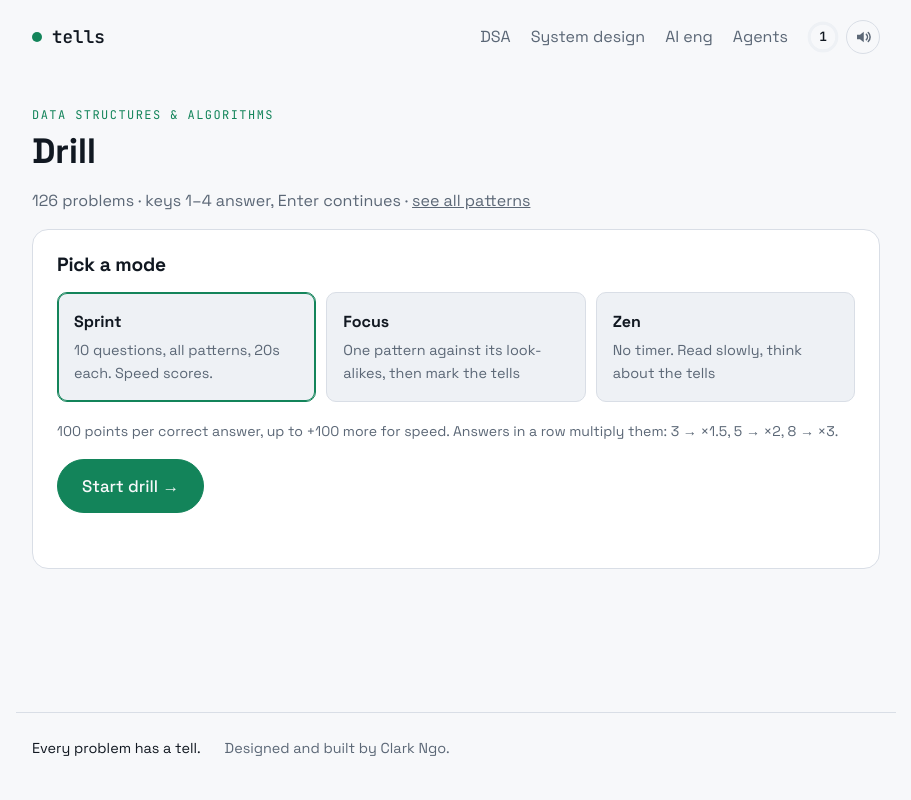
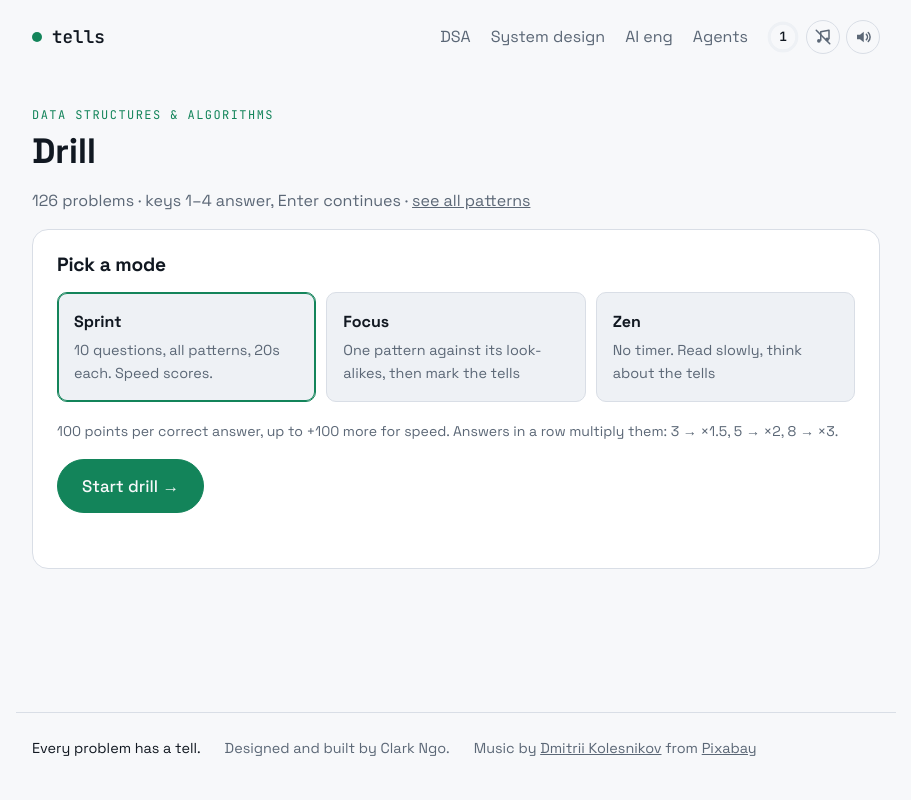
Before and after one commit to clarkngo/tells, an Astro site: page /tells/dsa/drill in a window 1280 px wide. Shown: the whole page, without its empty margins (184-1095 px from the left). Built offline with nearby package versions, Linux system fonts and the light colour scheme; Astro itself is replaced by a stand-in of ours.

Commit message:
Add optional background music
A header toggle (off by default, remembered per browser) loops a study
track at low volume and resumes its position across page loads. Credits
Dmitrii Kolesnikov / Pixabay in the footer.

Co-Authored-By: Claude Opus 5.5 <noreply@anthropic.com>

```diff
--- a/src/components/Player.tsx
+++ b/src/components/Player.tsx
@@ -1,22 +1,29 @@
 import { useEffect, useState } from 'preact/hooks';
 import { PROFILE_CHANGED, levelOf, loadProfile, titleOf, xpForLevel, type Profile } from '../lib/profile';
 import { SOUND_CHANGED, isMuted, setMuted } from '../lib/sfx';
+import { MUSIC_CHANGED, initMusic, isMusicOn, setMusicOn } from '../lib/music';
 
-// Header widget: level ring (fills toward the next level) and a mute toggle.
+// Header widget: level ring (fills toward the next level), a music toggle and a mute toggle.
 export default function Player() {
   const [p, setP] = useState<Profile | null>(null);
   const [muted, setM] = useState(false);
+  const [music, setMusic] = useState(false);
   useEffect(() => {
     const r = () => setP(loadProfile());
     const m = () => setM(isMuted());
+    const mu = () => setMusic(isMusicOn());
     r();
     m();
+    mu();
+    initMusic();
     addEventListener(PROFILE_CHANGED, r);
     addEventListener(SOUND_CHANGED, m);
+    addEventListener(MUSIC_CHANGED, mu);
     addEventListener('storage', r);
     return () => {
       removeEventListener(PROFILE_CHANGED, r);
       removeEventListener(SOUND_CHANGED, m);
+      removeEventListener(MUSIC_CHANGED, mu);
       removeEventListener('storage', r);
     };
   }, []);
@@ -37,6 +44,16 @@ export default function Player() {
         </svg>
         <b>{lv}</b>
       </span>
+      <button type="button" class={`mute music ${music ? 'on' : ''}`} aria-pressed={music}
+        aria-label={music ? 'Turn background music off' : 'Turn background music on'}
+        title={music ? 'Music on' : 'Music off'} onClick={() => setMusicOn(!music)}>
+        <svg viewBox="0 0 24 24" aria-hidden="true">
+          <path d="M9 17V5l11-2v12" stroke="currentColor" stroke-width="2" fill="none" stroke-linejoin="round" />
+          <circle cx="6.5" cy="17" r="2.5" fill="currentColor" />
+          <circle cx="17.5" cy="15" r="2.5" fill="currentColor" />
+          {!music && <path d="M3 3l18 18" stroke="currentColor" stroke-width="2" stroke-linecap="round" />}
+        </svg>
+      </button>
       <button type="button" class="mute" aria-pressed={muted} aria-label={muted ? 'Turn sound on' : 'Turn sound off'}
         title={muted ? 'Sound off' : 'Sound on'} onClick={() => setMuted(!muted)}>
         <svg viewBox="0 0 24 24" aria-hidden="true">
--- a/src/layouts/Base.astro
+++ b/src/layouts/Base.astro
@@ -34,6 +34,10 @@ const nav = tracks.map((t) => ({ prefix: `${base}${t.slug}/`, label: t.short }))
     <footer class="site-foot">
       <span>Every problem has a tell.</span>
       <span class="muted">Designed and built by Clark Ngo.</span>
+      <span class="muted credit">
+        Music by <a href="https://pixabay.com/users/the_mountain-3616498/?utm_source=link-attribution&utm_medium=referral&utm_campaign=music&utm_content=602501">Dmitrii Kolesnikov</a>
+        from <a href="https://pixabay.com//?utm_source=link-attribution&utm_medium=referral&utm_campaign=music&utm_content=602501">Pixabay</a>
+      </span>
     </footer>
   </body>
 </html>
--- /dev/null
+++ b/src/lib/music.ts
@@ -0,0 +1,67 @@
+// Background music: off by default, remembered per browser. Pages are full
+// reloads, so the playback position is carried across them in sessionStorage.
+const ON_KEY = 'tells:v1:music';
+const POS_KEY = 'tells:music-pos';
+export const MUSIC_CHANGED = 'tells:music-changed';
+const VOLUME = 0.25;
+
+let el: HTMLAudioElement | null = null;
+
+export function isMusicOn(): boolean {
+  try {
+    return localStorage.getItem(ON_KEY) === '1';
+  } catch {
+    return false;
+  }
+}
+
+function track(): HTMLAudioElement {
+  if (el) return el;
+  el = new Audio(`${import.meta.env.BASE_URL}audio/study-music.mp3`);
+  el.loop = true;
+  el.volume = VOLUME;
+  el.preload = 'none';
+  try {
+    const pos = Number(sessionStorage.getItem(POS_KEY));
+    if (pos > 0) el.currentTime = pos;
+  } catch {
+    /* ignore */
+  }
+  addEventListener('pagehide', () => {
+    try {
+      if (el) sessionStorage.setItem(POS_KEY, String(el.currentTime));
+    } catch {
+      /* ignore */
+    }
+  });
+  return el;
+}
+
+// Browsers block audio until the visitor interacts with the page, so if
+// playing fails, try again on the first tap or key press.
+function play() {
+  const a = track();
+  a.play().catch(() => {
+    const retry = () => {
+      if (isMusicOn()) a.play().catch(() => {});
+    };
+    addEventListener('pointerdown', retry, { once: true });
+    addEventListener('keydown', retry, { once: true });
+  });
+}
+
+export function setMusicOn(on: boolean) {
+  try {
+    localStorage.setItem(ON_KEY, on ? '1' : '0');
+  } catch {
+    /* ignore */
+  }
+  if (on) play();
+  else el?.pause();
+  dispatchEvent(new Event(MUSIC_CHANGED));
+}
+
+/** Resume music on page load if the visitor turned it on earlier. */
+export function initMusic() {
+  if (isMusicOn()) play();
+}
```
Also changed, not shown: 1 other file.
